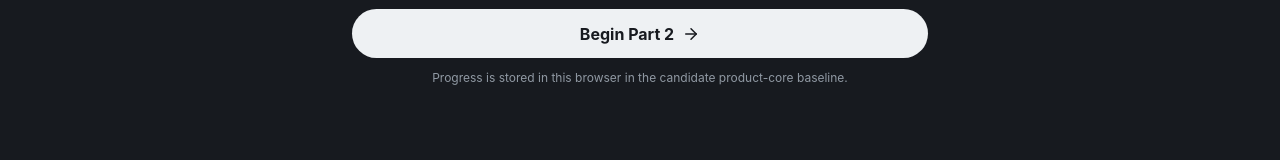
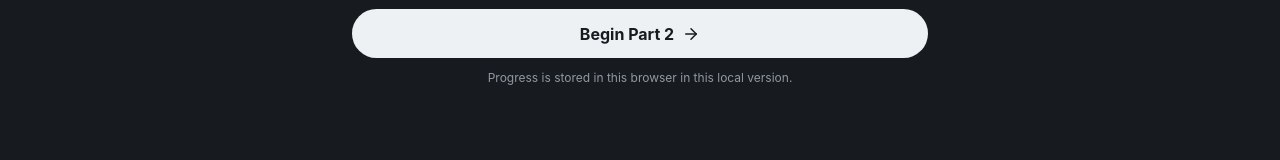
Before and after one commit to sonlyconsulting-ctrl/SS-CTJ-Part2, a React (Vite) app: page / in a window 1280 px wide. Shown: the part 1010-1170 px from the top of the page. Built offline with nearby package versions, Linux system fonts and the light colour scheme.

Commit message:
fix(part2): remove internal candidate language from customer-facing surfaces

```diff
--- a/components/WelcomeView.tsx
+++ b/components/WelcomeView.tsx
@@ -54,7 +54,7 @@ export const WelcomeView: React.FC = () => {
           {started ? 'Continue Part 2' : 'Begin Part 2'} <ArrowRight size={18} />
         </button>
         <p className="text-xs text-center text-ctj-muted mt-3">
-          Progress is stored in this browser in the candidate product-core baseline.
+          Progress is stored in this browser in this local version.
         </p>
       </div>
     </div>
```
